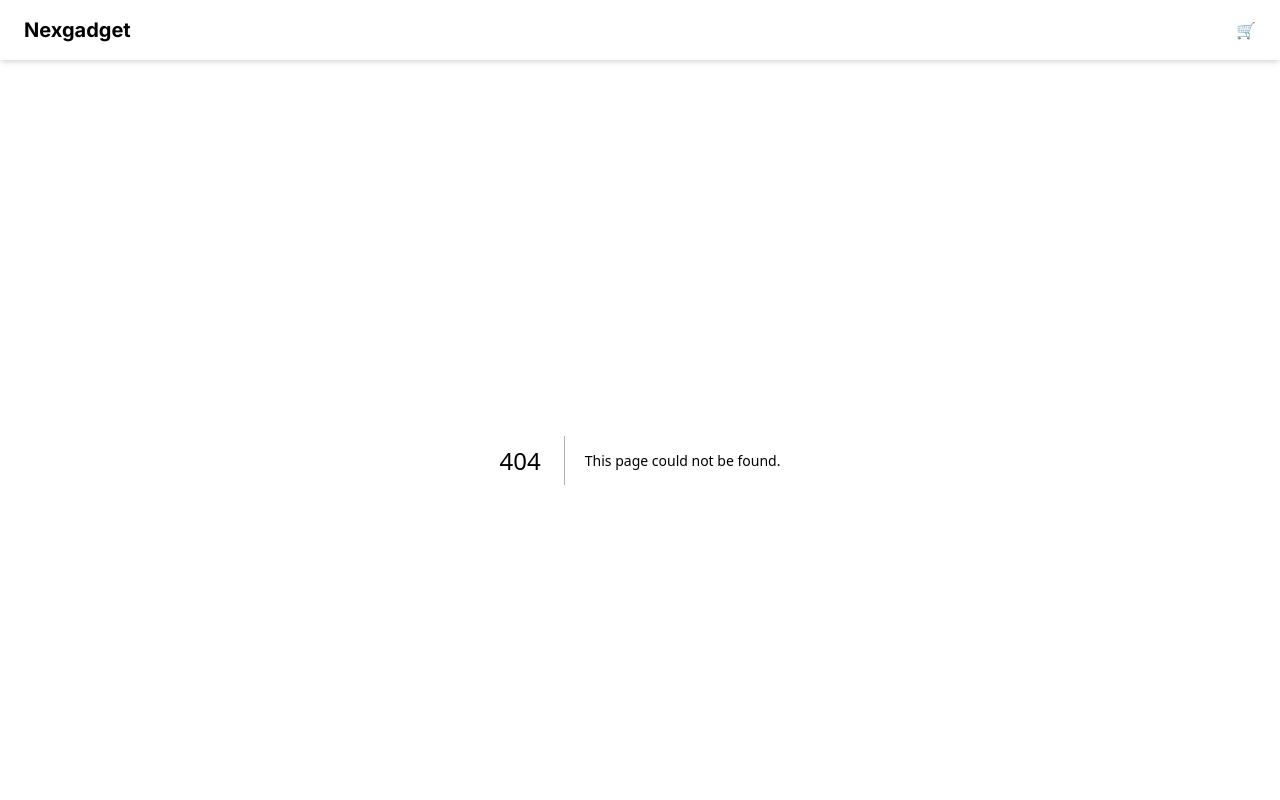
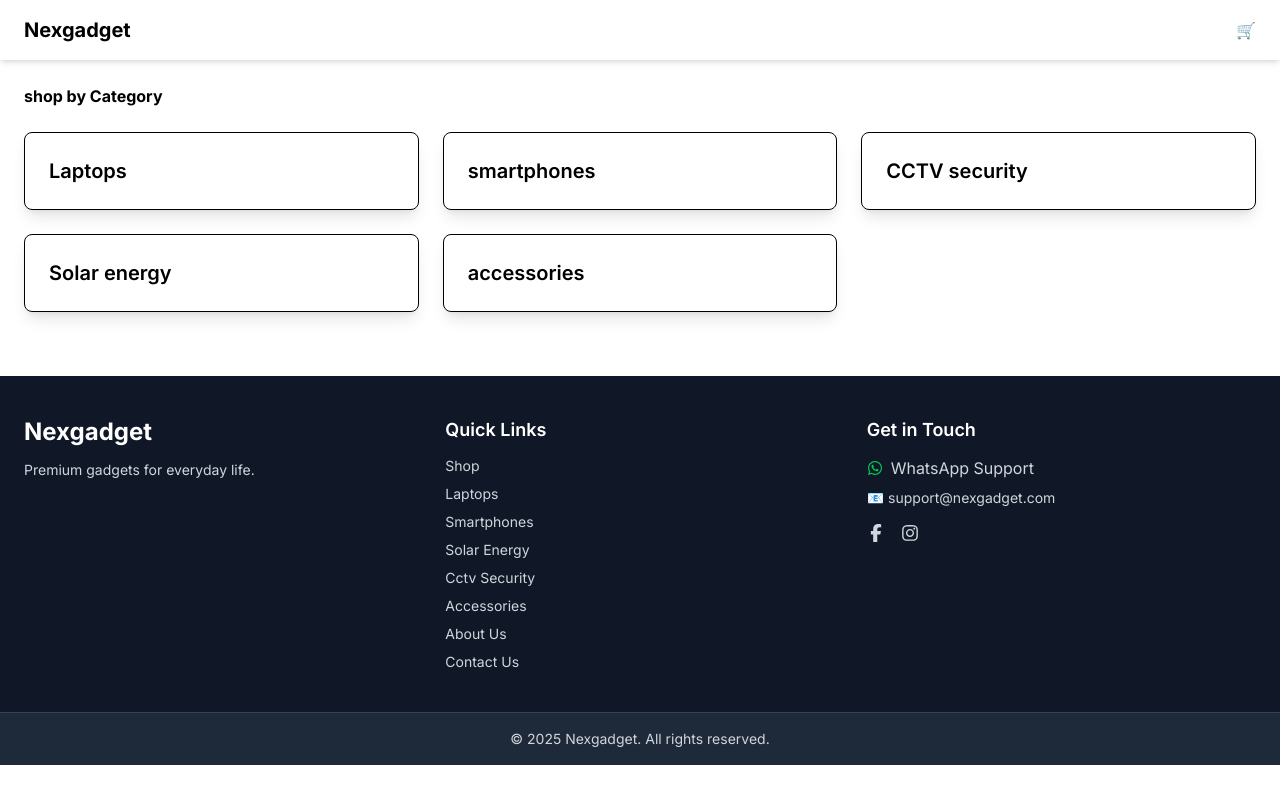
Before and after one commit to chetan-tech73/Nexgadget-store, a Next.js app: page /shop in a window 1280 px wide. Before the commit this address had no page. Shown: the top 800 px of the page. Built offline with nearby package versions, Linux system fonts and the light colour scheme.

Commit message:
shop button now takes user to category pages

```diff
--- /dev/null
+++ b/src/app/shop/page.jsx
@@ -0,0 +1,28 @@
+import Link from "next/link";
+
+export default function ShopPage() {
+    const categories = [
+        {name: "Laptops", slug: "laptops" },
+        {name: "smartphones", slug: "smartphones"},
+        {name: "CCTV security", slug: "cctv-security"},
+        {name: "Solar energy", slug: "solar-energy"},
+        {name: "accessories", slug: "accessories"},
+    ];
+
+    return (
+        <div className="max-w-6x1 mx-auto p-6">
+        <h1 className="text-3x1 font-bold mb-6">shop by Category</h1>
+        <div className="grid grid-cols-1 sm:grid-cols-2 md:grid-cols-3 gap-6">
+        {categories.map((cat) => (
+            <Link
+            key={cat.slug}
+            href={`/category/${cat.slug}`}
+            className="block p-6 border rounded-lg shadow hover: shadow-lg transition"
+            >
+                <h2 className="text-xl font-semibold">{cat.name}</h2>
+            </Link>
+        ))}
+        </div>
+        </div>
+    );
+}
--- a/src/components/Footer.jsx
+++ b/src/components/Footer.jsx
@@ -21,7 +21,7 @@ export default function Footer() {
         <div>
           <h3 className="text-lg font-semibold text-white mb-3">Quick Links</h3>
           <ul className="space-y-2 text-sm">
-            <li><Link href="/products" className="hover:text-white">Shop</Link></li>
+            <li><Link href="/shop" className="hover:text-white">Shop</Link></li>
             <li><Link href="/category/laptops" className="hover:text-white">Laptops</Link></li>
             <li><Link href="/category/smartphones" className="hover:text-white">Smartphones</Link></li>
             <li><Link href="/category/solar-energy" className="hover:text-white">Solar Energy</Link></li>
```
